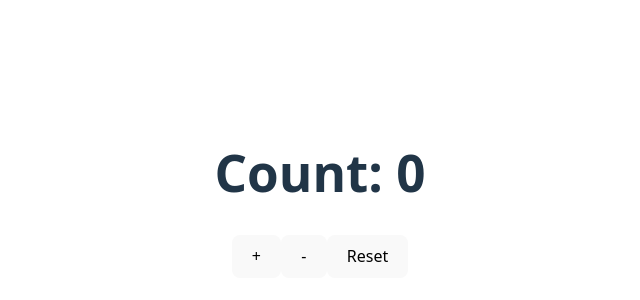
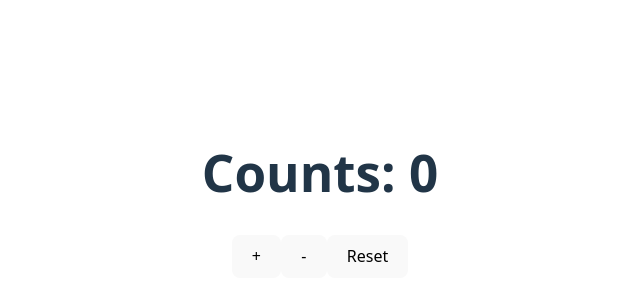
Before and after one commit to aamiraziz/my-react-app, a React (Vite) app: page / in a window 1280 px wide. Shown: the part 206-506 px from the top of the page, without its empty margins (320-960 px from the left). Built offline with nearby package versions, Linux system fonts and the light colour scheme.

Commit message:
code rewrite for useReducer function

```diff
--- a/src/CounterR.jsx
+++ b/src/CounterR.jsx
@@ -1,41 +1,44 @@
 /*
     * This file uses useReducer function to change counter value.
     * Dated: July 07, 2025.
-    *
+    * useReducer is the advance of useState to handle multiple states easily
+    * it has a reducer function and initial state
+    * in reducer function it has state and action.
 */
 
-import React, {useReducer} from 'react'
+import {React, useReducer} from 'react'
 
 const initialState = {count: 0}
 
-function reducer(state, action) {
+function reducer (state, action) {
 
     switch (action.type) {
 
         case 'increment':
-            return {count: state.count + 1}
+            return { count: state.count + 1 }
         case 'decrement':
-            return {count: state.count - 1}
+            return { count: state.count - 1}
         case 'reset':
-            return {count: 0}
+            return { count: 0}
         default:
             throw new Error()
+
     }
 }
 
-function CounterR() {
+function CounterR () {
 
     const [state, dispatch] = useReducer(reducer, initialState)
 
     return (
 
         <div>
-            <h1>Count: {state.count} </h1>
-            <button onClick={() => dispatch({type: 'increment'}) }>+</button>
-            <button onClick={() => dispatch({type: 'decrement'}) } >-</button>
-            <button onClick={() => dispatch({type: 'reset'})}>Reset</button>
+            <h1>Counts: {state.count} </h1>
+
+            <button onClick={ () => dispatch( {type: 'increment'} ) } >+</button>
+            <button onClick={ () => dispatch( {type: 'decrement'} )} >-</button>
+            <button onClick={ () => dispatch( {type: 'reset'} ) } >Reset</button>
         </div>
-
 
     )
 
```
